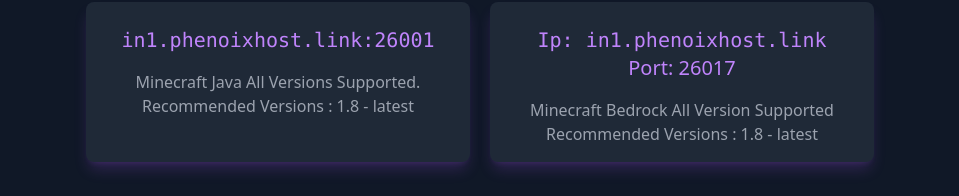
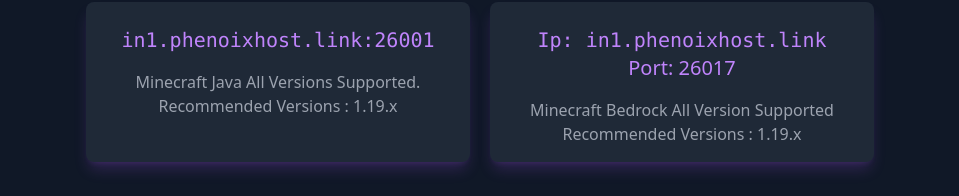
Before and after one commit to Tarunkumar060106/Paradise-Smp-Server, a React (Vite) app: page / in a window 1280 px wide. Shown: the part 2664-2860 px from the top of the page, without its empty margins (160-1119 px from the left). Built offline with nearby package versions, Linux system fonts and the light colour scheme.

Commit message:
update joinServer.jsx

```diff
--- a/src/components/JoinServer.tsx
+++ b/src/components/JoinServer.tsx
@@ -17,7 +17,7 @@ export function JoinServer() {
               <code className="text-purple-400 text-xl">in1.phenoixhost.link:26001</code>
               <p className="text-gray-400 mt-4">
                 Minecraft Java All Versions Supported.
-                Recommended Versions : 1.8 - latest
+                Recommended Versions : 1.19.x
               </p>
             </div>
             <div className="bg-gray-800 rounded-lg p-6 inline-block shadow-lg shadow-purple-500/20 ml-5 w-96 h-40">
@@ -25,7 +25,7 @@ export function JoinServer() {
               <p className="text-purple-400 text-xl">Port: 26017</p>
               <p className="text-gray-400 mt-4">
                 Minecraft Bedrock All Version Supported
-                Recommended Versions : 1.8 - latest
+                Recommended Versions : 1.19.x
               </p>
             </div>
           </div>
```
